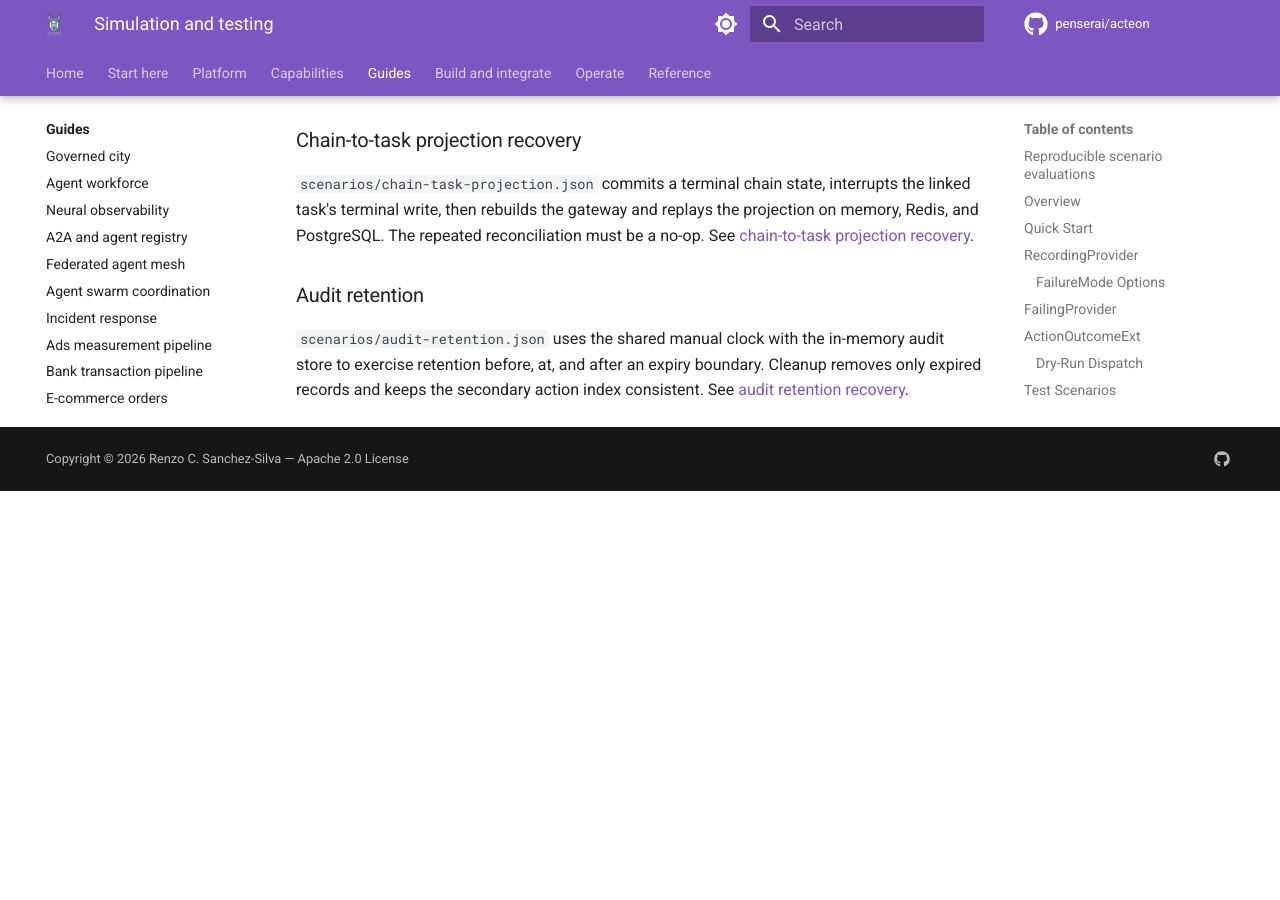
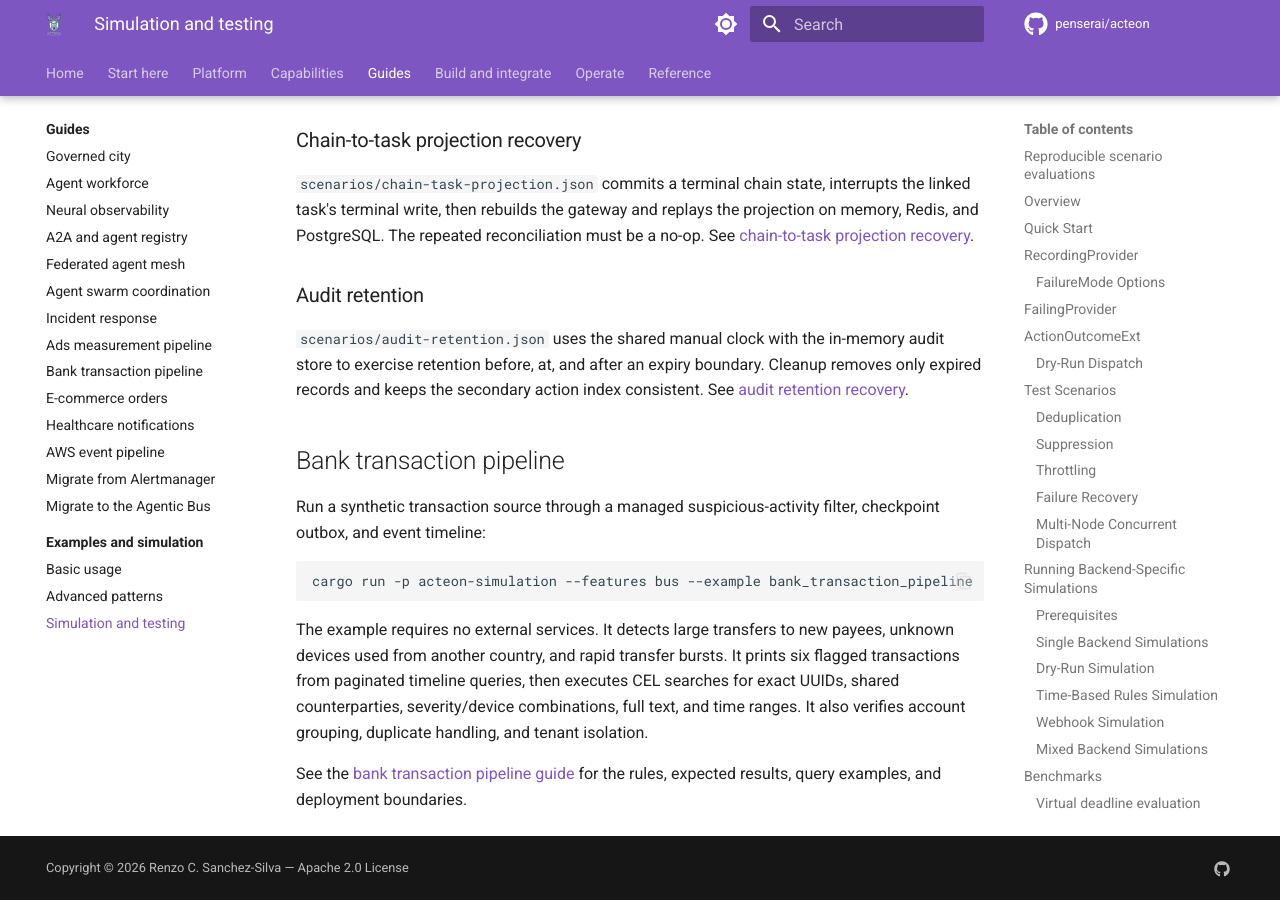
Before and after one commit to penserai/acteon, an MkDocs documentation site: the page built from docs/book/examples/simulation.md, in a window 1280 px wide and 900 px high, scrolled down 9805 px. Built offline with MkDocs 1.6.1 and Material for MkDocs 9.7.7, drawn with Linux system fonts in a browser that asks for light colours; comment, search, counter and statistics services are not loaded; before the commit the page ends 10296 px from its top, so only the background shows below that.

Commit message:
List bank pipeline after existing documentation examples

````diff
--- a/docs/book/examples/simulation.md
+++ b/docs/book/examples/simulation.md
@@ -473,3 +473,22 @@
 audit store to exercise retention before, at, and after an expiry boundary.
 Cleanup removes only expired records and keeps the secondary action index
 consistent. See [audit retention recovery](https://github.com/penserai/acteon/blob/main/docs/audit-retention-recovery.md).
+
+## Bank transaction pipeline
+
+Run a synthetic transaction source through a managed suspicious-activity filter,
+checkpoint outbox, and event timeline:
+
+```bash
+cargo run -p acteon-simulation --features bus --example bank_transaction_pipeline
+```
+
+The example requires no external services. It detects large transfers to new
+payees, unknown devices used from another country, and rapid transfer bursts.
+It prints six flagged transactions from paginated timeline queries, then executes
+CEL searches for exact UUIDs, shared counterparties, severity/device combinations,
+full text, and time ranges. It also verifies account grouping, duplicate handling,
+and tenant isolation.
+
+See the [bank transaction pipeline guide](../guides/bank-transaction-pipeline.md)
+for the rules, expected results, query examples, and deployment boundaries.
````
Also changed, not shown: docs/book/examples/index.md (+6 -0 lines), docs/book/guides/index.md (+1 -0 lines).
